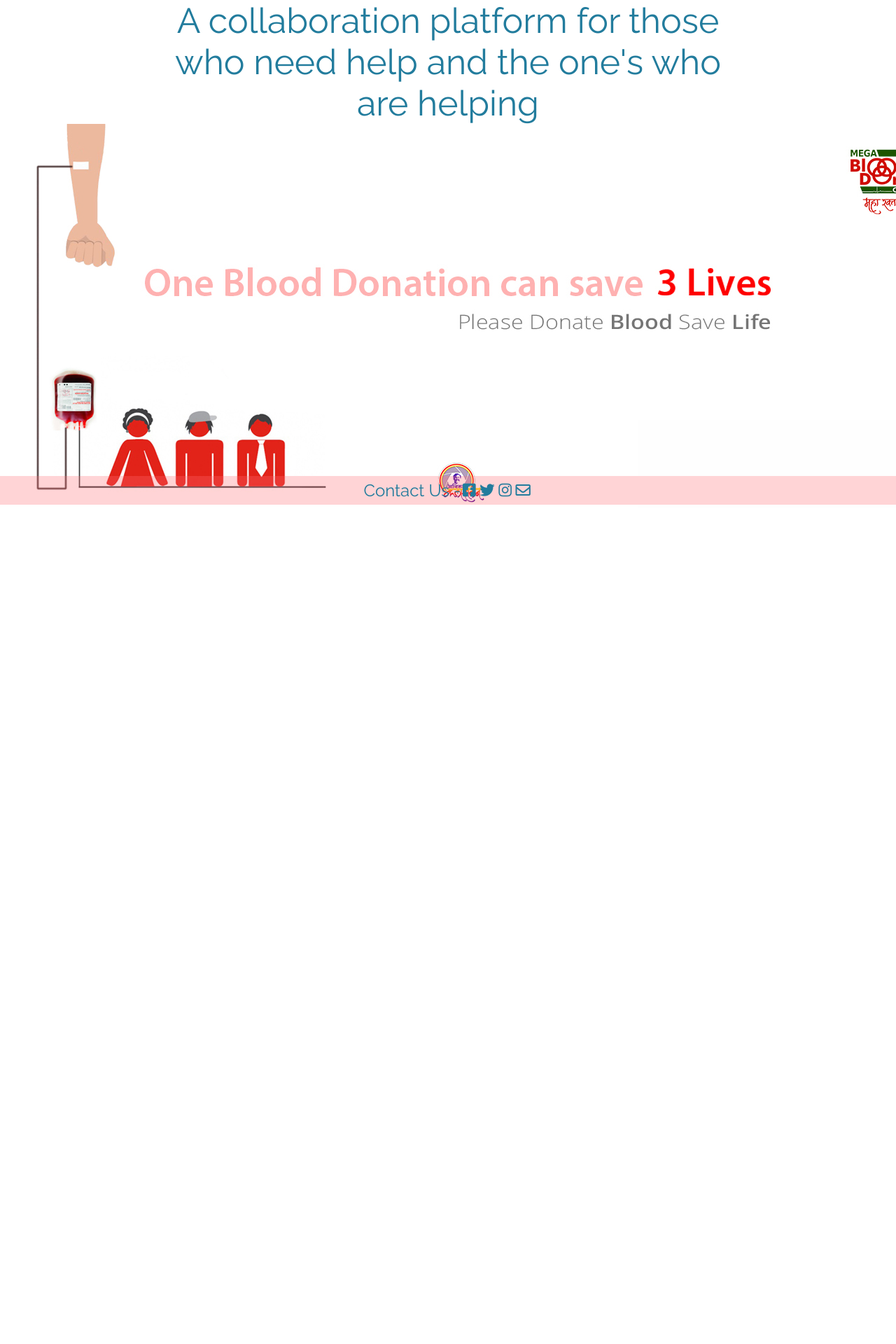
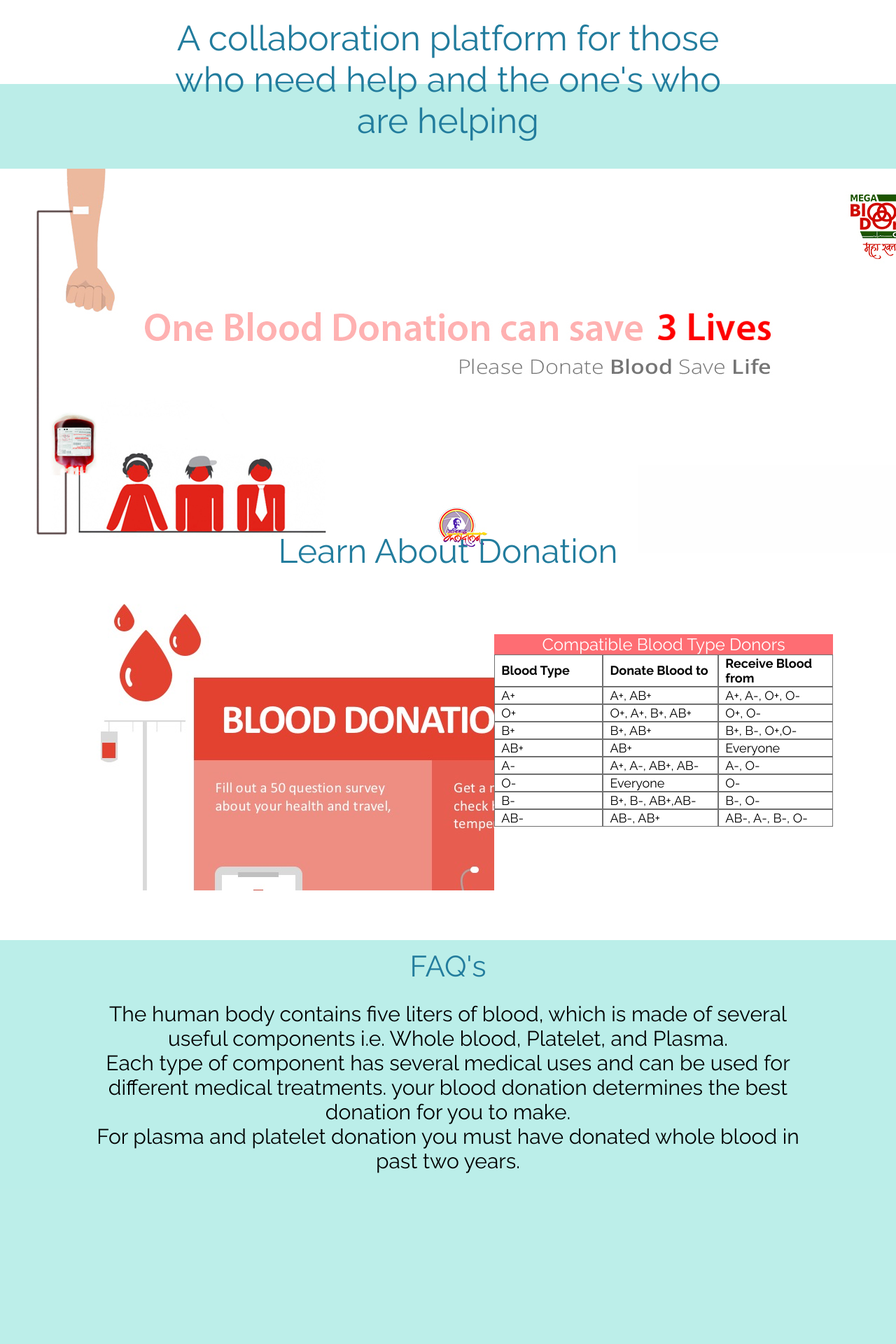
Before and after one commit to neelesh17/blood-bank-management, a React (Create React App) app: page / in a window 1280 px wide. Shown: the part 80-2000 px from the top of the page at 70% size. Before the commit the page ends 806 px from the top, so only its background shows below. Built offline with nearby package versions, Linux system fonts and the light colour scheme; a web font is replaced by a local one.

Commit message:
adde faq, about us and learn about donation to landing page

```diff
--- a/src/components/landingPage/index.jsx
+++ b/src/components/landingPage/index.jsx
@@ -1,13 +1,54 @@
 import React from 'react';
 import './landingPage.css'
+import { donationCompatibility } from '../../constants';
 
 const LandingPage = () => {
     return (
         <div className="landingPageContainer">
-            {/* <div className="backgroundContainer"></div> */}
-            <div className="header">A collaboration platform for those who need help and the one's who are helping</div>
-            <div className="headerImageContainer"></div>
+            <div className="mainPage">
+                <div className="backgroundContainer"></div>
+                <div className="header">A collaboration platform for those who need help and the one's who are helping</div>
+                <div className="headerImageContainer"></div>
+            </div>
+            <div className="learnAboutDonation">
+                <div className="headerText">Learn About Donation</div>
+                <div className="donationContent">
+                    <div className="donationImage"></div>
+                    <div className="bloodCompatibilityTable">
+                        <div className="tableHeader">Compatible Blood Type Donors</div>
+                        <table style={{borderSpacing: "0cm"}}>
+                            <tr>
+                                <th>Blood Type</th>
+                                <th>Donate Blood to</th>
+                                <th>Receive Blood from</th>
+                            </tr>
+                            {
+                                donationCompatibility.map((val, index) => (
+                                    <tr key={index}>
+                                        <td>{val.type}</td>
+                                        <td>{val.to}</td>
+                                        <td>{val.from}</td>
+                                    </tr>
+                                ))
+                            }
+                        </table>
+                    </div>
+                </div>
+            </div>
+            <div className="FAQConatiner">
+                <div className="FAQHeader">FAQ's</div>
+                <div className="FAQText">
+                    The human body contains five liters of blood, which is made of several useful components i.e. Whole blood, Platelet, and Plasma.<br/>
+                    Each type of component has several medical uses and can be used for different medical treatments. your blood donation determines the best donation for you to make. <br/>
+                    For plasma and platelet donation you must have donated whole blood in past two years.
+                </div>
+            </div>
+            <div className="aboutUsContainer">
+                <div className="aboutUsHeader">About Us</div>
+                <div className="aboutUsText">Lorem ipsum dolor sit amet, consetetur sadipscing elitr, sed diam nonumy eirmod tempor invidunt ut labore et dolore magna aliquyam erat, sed diam voluptua. At vero eos et accusam et justo duo dolores et ea rebum. Stet clita kasd gubergren, no sea takimata sanctus est Lorem ipsum dolor sit amet. Lorem ipsum dolor sit amet, consetetur sadipscing elitr, sed diam nonumy eirmod tempor invidunt ut labore et dolore magna aliquyam erat, sed diam voluptua. At vero eos et accusam et</div>
+            </div>
         </div>
+
     );
 }
 
--- a/src/components/landingPage/landingPage.css
+++ b/src/components/landingPage/landingPage.css
@@ -1,10 +1,20 @@
-.landingPageContainer{
+.mainPage{
     width: 100%;
-    height: 85vh;
-    /* padding-top: 5%; */
+    height: 88.5vh;
+    padding-top: 1%;
+}
+.mainPage .backgroundContainer{
+    position: absolute;
+    bottom: 0px;
+    height: 600px;
+    width: 100%;
+    transform: matrix(-1, 0, 0, -1, 0, 0);
+    background: #17C3B2 0% 0% no-repeat padding-box;
+    opacity: 0.29;
+    z-index: -1;
 }
 
-.landingPageContainer .header{
+.mainPage .header{
     text-align: center;
     letter-spacing: 0px;
     font-family: Raleway;
@@ -12,12 +22,94 @@
     color: #227C9D;
     opacity: 1;
     width: 65%;
-    margin: 0 auto;
+    margin: 1% auto;
 }
-.landingPageContainer .headerImageContainer{
+.mainPage .headerImageContainer{
     width: 1364px;
     height: 549px;
     margin: 0 auto;
+    margin-top: 3%;
     background: transparent url('../../assets/image1.jpg') 0% 0% no-repeat padding-box;
     opacity: 1;
 }
+.learnAboutDonation{
+    height: 623px;
+}
+.learnAboutDonation .headerText{
+    text-align: center;
+    font-family: Raleway;
+    font-size: 48px;
+    color: #227C9D;
+    padding-top: 3%;
+}
+.learnAboutDonation .donationContent{
+    display: flex;
+    justify-content: space-between;
+    align-items: center;
+    padding: 0 7%;
+}
+
+.learnAboutDonation .donationContent .donationImage{
+    width: 812px;
+    height: 457px;
+    background: transparent url('../../assets/image2.jpg') 0% 0% no-repeat padding-box;
+    opacity: 1;
+}
+.learnAboutDonation .donationContent .bloodCompatibilityTable .tableHeader{
+    background: #FE6D73 0% 0% no-repeat padding-box;
+    text-align: center;
+    font-family: Raleway;
+    font-size: 24px;
+    color: #FFFFFF;
+}
+
+.learnAboutDonation .donationContent .bloodCompatibilityTable th, .learnAboutDonation .donationContent .bloodCompatibilityTable td{
+    font-family: Raleway;
+    font-size: 18px;
+    border: 1px solid #707070;
+    width: 210px;
+    text-align: left;
+    padding-left: 2%;
+    border-spacing: 0cm;
+}
+.FAQConatiner{
+    height: 886px;
+    background: rgba(23, 195, 178, 0.29) 0% 0% no-repeat padding-box;
+}
+.FAQConatiner .FAQHeader{
+    text-align: center;
+    font-family: Raleway;
+    font-size: 42px;
+    color: #227C9D;
+    opacity: 1;
+    padding-top: 1%;
+}
+.FAQConatiner .FAQText{
+    text-align: center;
+    font-family: Raleway;
+    font-size: 30px;
+    color: #000000;
+    opacity: 1;
+    padding: 2% 10%;
+}
+
+.aboutUsContainer{
+    height: 390px;
+}
+
+.aboutUsContainer .aboutUsHeader{
+    text-align: center;
+    font-family: Raleway;
+    font-size: 48px;
+    color: #227C9D;
+    opacity: 1;
+    padding-top: 2%;
+}
+.aboutUsContainer .aboutUsText{
+    text-align: center;
+    font: normal normal normal 30px Raleway;
+    letter-spacing: 0px;
+    color: #000000;
+    opacity: 1;
+    padding: 3% 10%;
+}
--- /dev/null
+++ b/src/constants.js
@@ -0,0 +1,43 @@
+export const donationCompatibility = [
+    {
+        type: "A+",
+        to: "A+, AB+",
+        from :"A+, A-, O+, O-"
+    },
+    {
+        type: "O+",
+        to: "O+, A+, B+, AB+",
+        from :"O+, O-"
+    },
+    {
+        type: "B+",
+        to: "B+, AB+",
+        from :"B+, B-, O+,O-"
+    },
+    {
+        type: "AB+",
+        to: "AB+",
+        from :"Everyone"
+    },
+    {
+        type: "A-",
+        to: "A+, A-, AB+, AB-",
+        from :"A-, O-"
+    },
+    {
+        type: "O-",
+        to: "Everyone",
+        from :"O-"
+    },
+    {
+        type: "B-",
+        to: "B+, B-, AB+,AB-",
+        from :"B-, O-"
+    },
+    {
+        type: "AB-",
+        to: "AB-, AB+",
+        from :"AB-, A-, B-, O-"
+    },
+
+]
```
